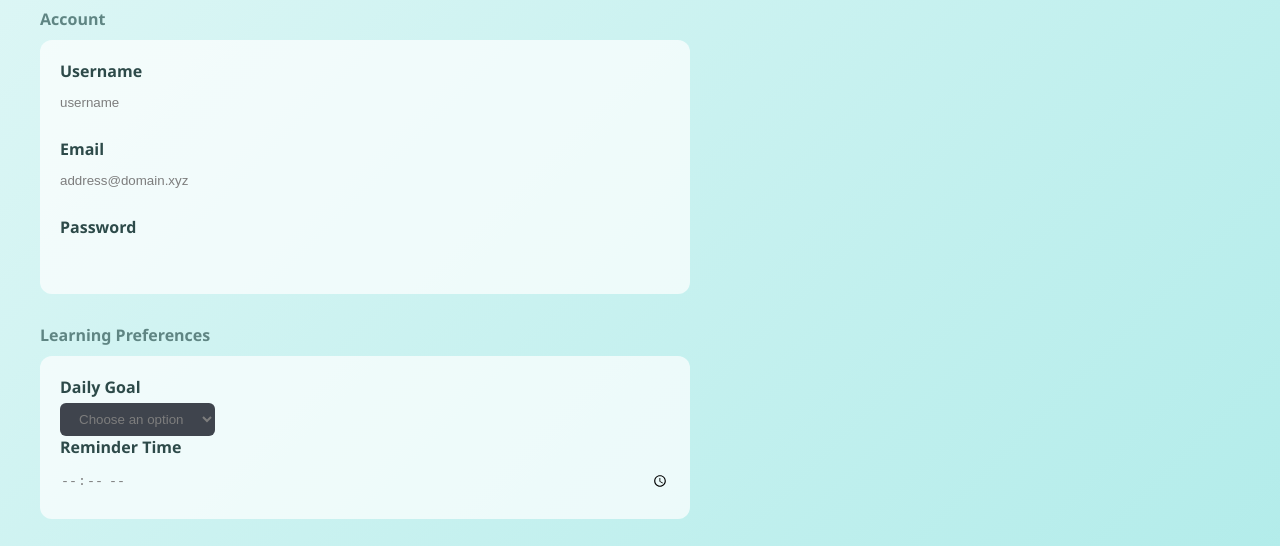
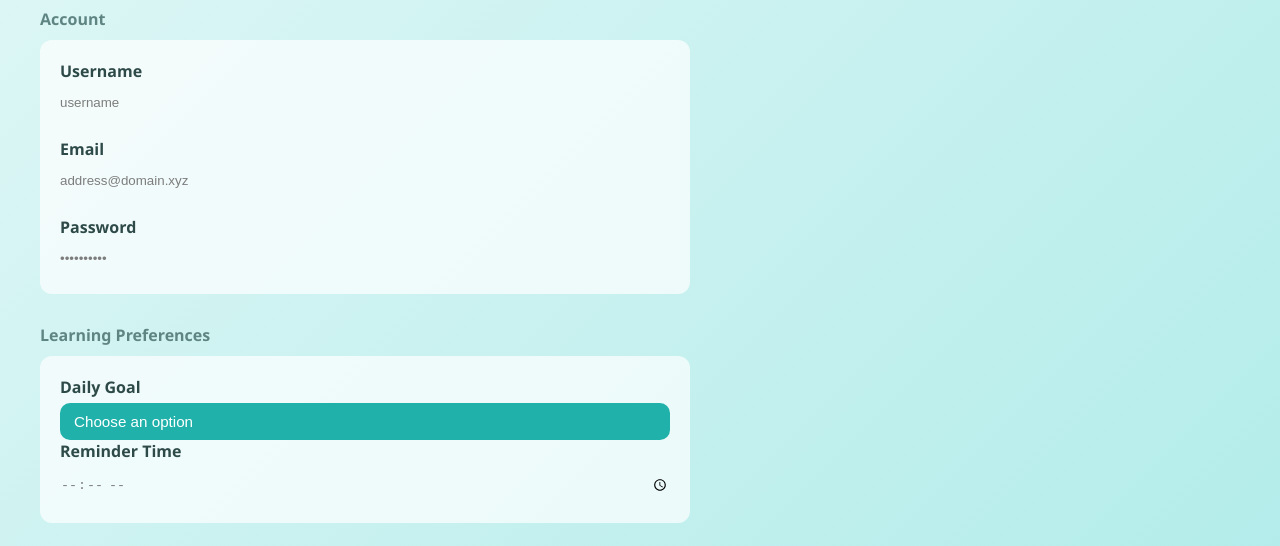
Before and after one commit to tristazecchel/FlexiHand, a website built with Vite: page src/html/settings.html in a window 1280 px wide. Shown: the part 203-749 px from the top of the page. Built offline with nearby package versions, Linux system fonts and the light colour scheme.

Commit message:
Adding updated settings web page files

```diff
--- a/src/css/settings.css
+++ b/src/css/settings.css
@@ -158,11 +158,29 @@ input, select {
 }
 
 select {
+    width: 100%;
+    background-color: #20b2aa;   /* dropdown box color */
+    color: white;                /* text color */
+    border: none;
+    padding: 10px 14px;
+    border-radius: 10px;
+    font-size: 0.95rem;
+    cursor: pointer;
+
+    /* remove default browser styling */
+    appearance: none;
+    -webkit-appearance: none;
+    -moz-appearance: none;
+}
+
+/*
+select {
     width: auto;
     background: #3f444d;
     padding: 8px 15px;
     border-radius: 6px;
 }
+    */
 
 /* Danger Zone */
 .danger-text { color: var(--danger-red); }
--- a/src/html/settings.html
+++ b/src/html/settings.html
@@ -36,7 +36,7 @@
 
                     <div class="field">
                         <label>Password</label>
-                        <input type="password" name="password">
+                        <input type="password" name="password" value="**********">
                     </div>
                 </div>
             </section>
@@ -45,11 +45,11 @@
                 <h3>Learning Preferences</h3>
                 <div class="input-card">
                     <label>Daily Goal</label>
-                    <select name="dailyGoal">
+                    <select name="dailyGoal" value="Chose an option">
                         <option value="0">Choose an option</option>
-                        <option value="1">Casual</option>
-                        <option value="3">Regular</option>
-                        <option value="5">Serious</option>
+                        <option value="1">Once a day</option>
+                        <option value="2">Twice a day</option>
+                        <option value="3">Thrice a day</option>
                     </select>
 
                     <label>Reminder Time</label>
```
